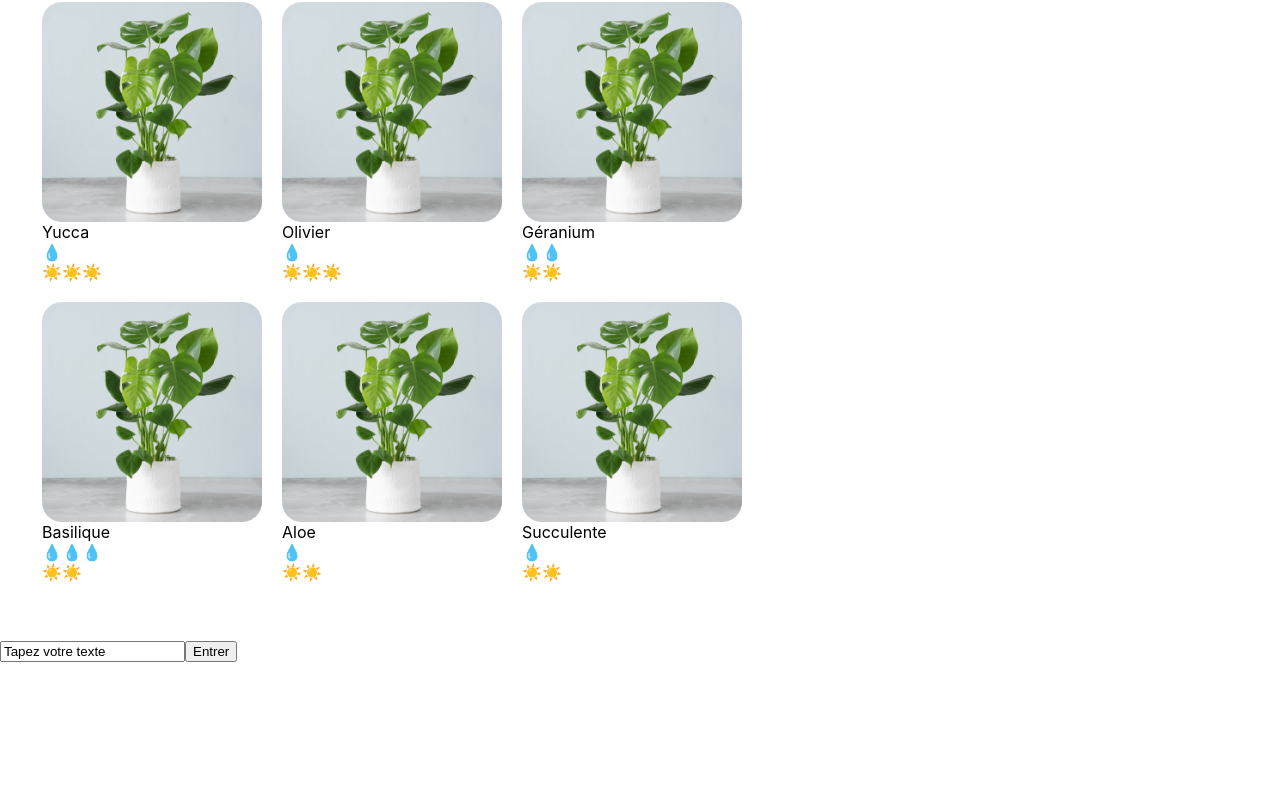
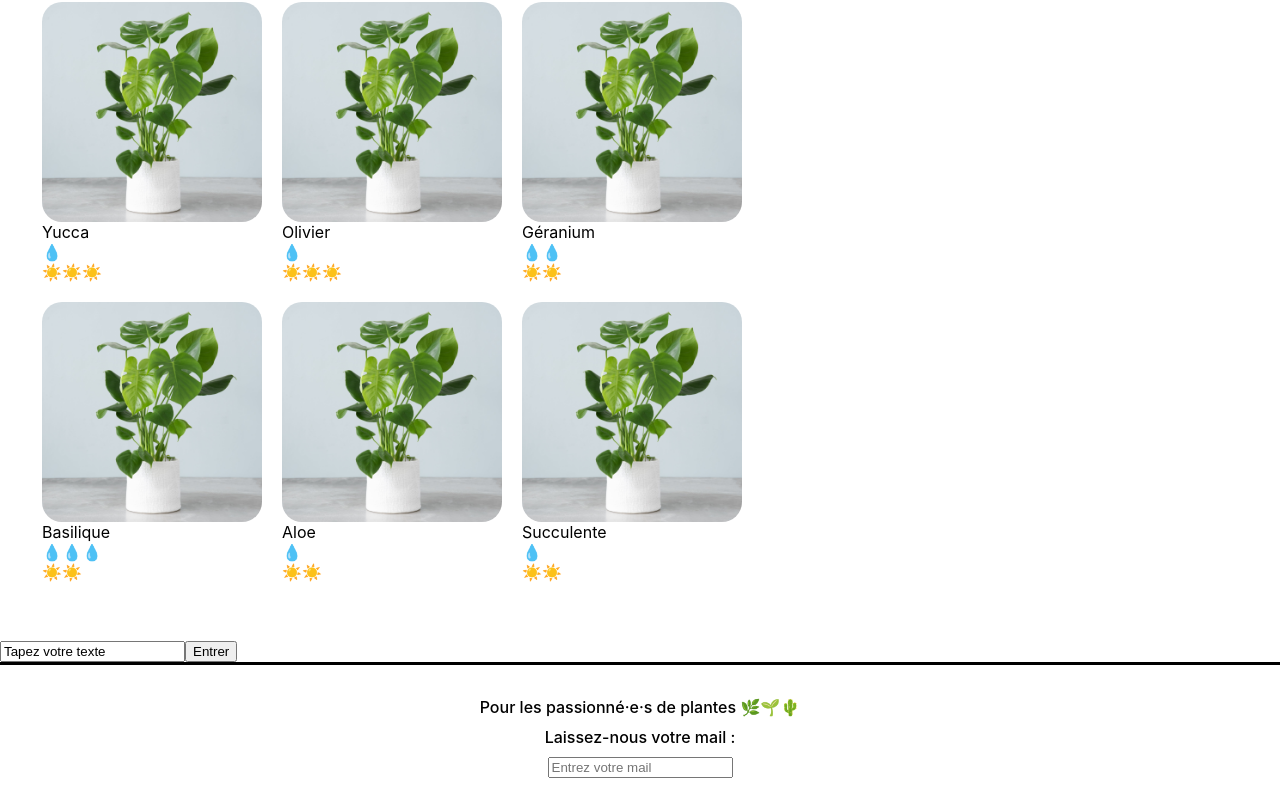
Before and after one commit to Paul-prog44/ReactOpenclassRoom1, a React (Create React App) app: page / in a window 1280 px wide. Shown: the part 871-1681 px from the top of the page. Before the commit the page ends 1533 px from the top, so only its background shows below. Built offline with nearby package versions, Linux system fonts and the light colour scheme.

Commit message:
Finsih footer function

```diff
--- a/src/components/App.js
+++ b/src/components/App.js
@@ -3,10 +3,10 @@
 import React from 'react';
 import ShoppingList from './ShoppingList';
 import QuestionForm from './QuestionForm';
-
+import Footer from './Footer';
 
 function App() {
-    return <React.Fragment><Banner/><Cart/><ShoppingList/><QuestionForm/></React.Fragment>
+    return <React.Fragment><Banner/><Cart/><ShoppingList/><QuestionForm/><Footer/></React.Fragment>
 }
 
 export default App
--- a/src/components/CareNeeded.js
+++ b/src/components/CareNeeded.js
@@ -1,6 +1,6 @@
 function careNeeded( scaleValue, careType) {
     let typeEntretien = ""
-    if (careType =='light') {
+    if (careType ==='light') {
         typeEntretien = "de lumière"
     } else (
         typeEntretien = "d'arrosage"
@@ -8,9 +8,9 @@
 
     let intensiteEntretien = ""
 
-    if (scaleValue == 1 ) {
+    if (scaleValue === 1 ) {
         intensiteEntretien = "Cette plante requiert peu "
-    } else if ( scaleValue == 2 ) {
+    } else if ( scaleValue === 2 ) {
         intensiteEntretien = "Cette plante requiert modérement "
     } else (
         intensiteEntretien ="Cette plante requiert beaucoup "
--- a/src/components/Footer.js
+++ b/src/components/Footer.js
@@ -3,6 +3,16 @@
 
 function Footer() {
 	const [inputValue, setInputValue] = useState('')
+
+	function handleInput(e) {
+		setInputValue(e.target.value)
+	}
+
+	function handleBlur() {
+		if (!inputValue.includes('@')) {
+			alert("Attention, il n'y a pas d'@, ceci n'est pas une adresse valide 😥")
+		}
+	}
 
 	return (
 		<footer className='lmj-footer'>
@@ -10,6 +20,12 @@
 				Pour les passionné·e·s de plantes 🌿🌱🌵
 			</div>
 			<div className='lmj-footer-elem'>Laissez-nous votre mail :</div>
+			<input
+				placeholder='Entrez votre mail'
+				onChange={handleInput}
+				value={inputValue}
+				onBlur={handleBlur}
+			/>
 		</footer>
 	)
 }
--- /dev/null
+++ b/src/styles/Footer.css
@@ -0,0 +1,14 @@
+.lmj-footer {
+	color: black;
+	padding: 32px;
+	border-top: solid 3px black;
+	display: flex;
+	justify-content: flex-start;
+	flex-direction: column;
+	align-items: center;
+	font-weight: 500;
+}
+
+.lmj-footer-elem {
+	margin-bottom: 10px;
+}
```
Also changed, not shown: 1 other file (tests, documents, lock files or other folders).
